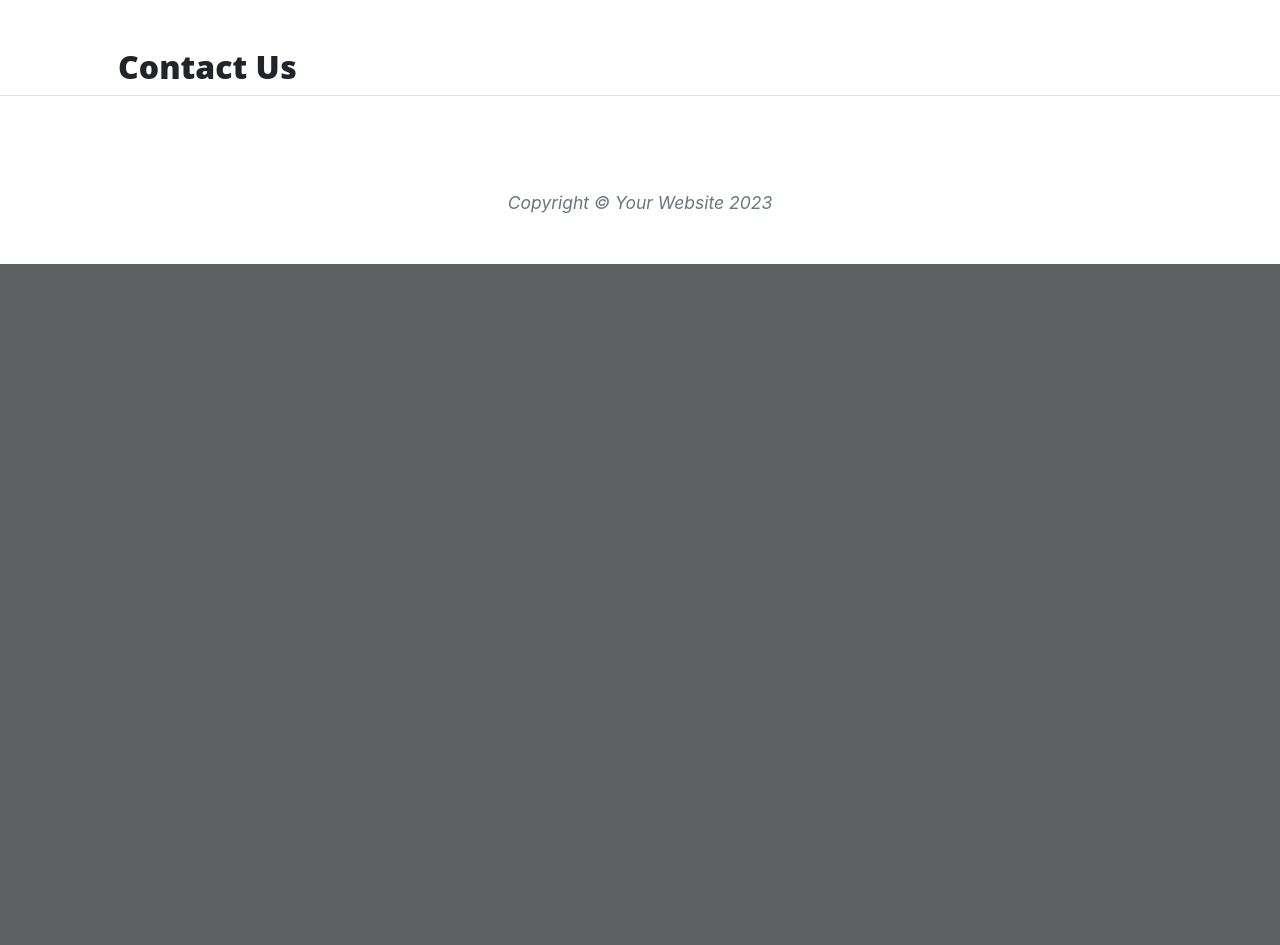
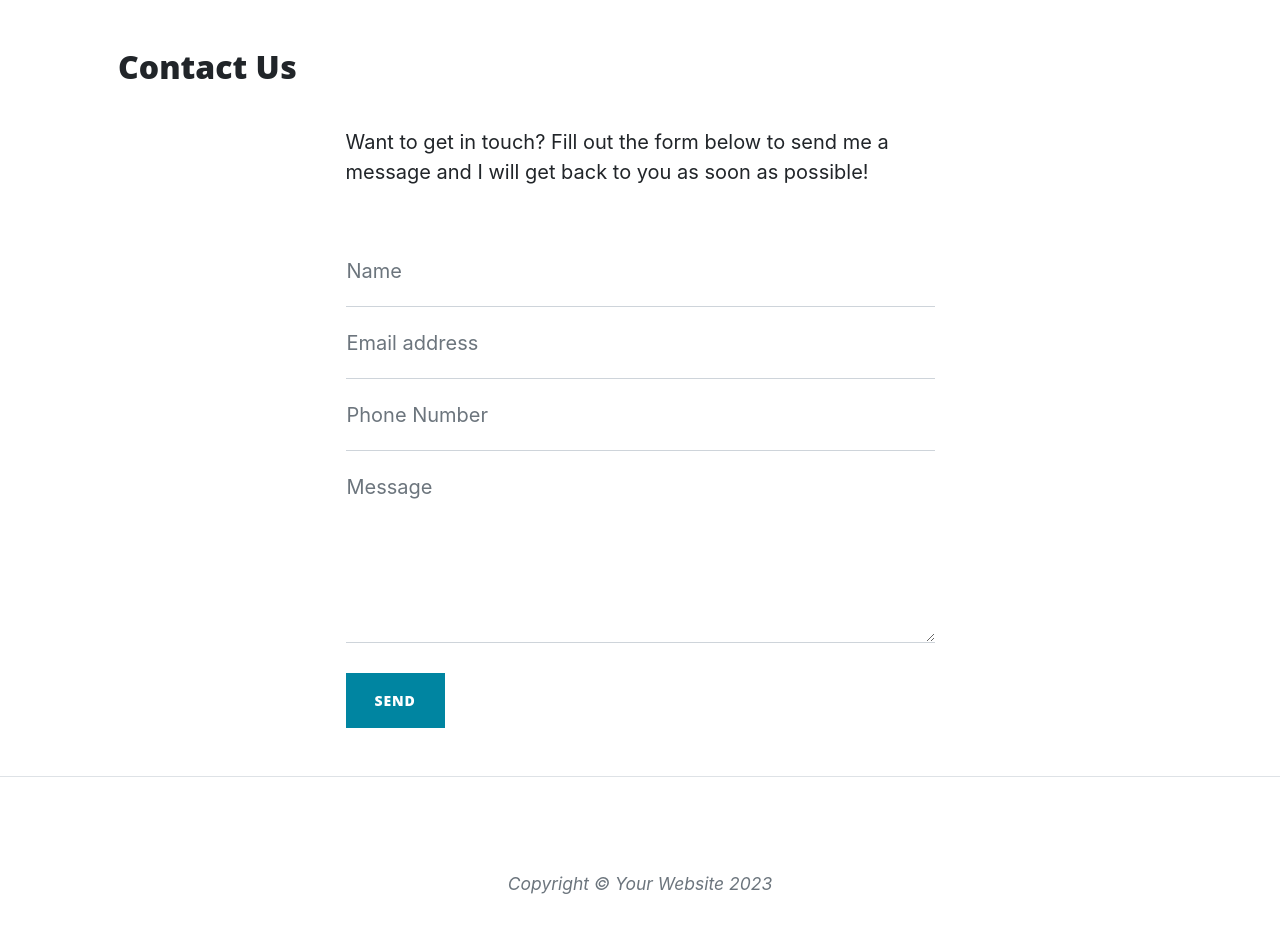
Before and after one commit to Roybin0/thorin-and-co, a Flask app: page /contact in a window 1280 px wide. Shown: the part 628-1573 px from the top of the page. Before the commit the page ends 892 px from the top, so only its background shows below. Run offline with Flask 2, Linux system fonts and the light colour scheme; some libraries are stand-ins or nearby versions.

Commit message:
Add contact form and env.py file

```diff
--- a/run.py
+++ b/run.py
@@ -1,6 +1,6 @@
 import os
 import json
-from flask import Flask, render_template
+from flask import Flask, render_template, request, flash
 
 
 app = Flask(__name__)
@@ -20,8 +20,21 @@ def about():
                            company=data)
 
 
-@app.route("/contact")
+@app.route("/about/<member_name>")
+def about_member(member_name):
+    member = {}
+    with open("data/company.json", "r") as json_data:
+        data = json.load(json_data)
+        for obj in data:
+            if obj["url"] == member_name:
+                member = obj
+    return render_template("member.html", member=member)
+
+
+@app.route("/contact", methods=["GET", "POST"])
 def contact():
+    if request.method == "POST":
+        print(request.form)
     return render_template("contact.html", page_title="Contact Us")
 
 
--- a/templates/about.html
+++ b/templates/about.html
@@ -20,7 +20,7 @@
             {% if loop.index % 2 != 0 %}
 
                 <div class="col-md-7">
-                    <h3>{{ loop.index }}. {{ member.name }}</h3>
+                    <h3><a href="/about/{{ member.url }}">{{ loop.index }}. {{ member.name }}</a></h3>
                     <p>
                         {{ member.description }}
                     </p>
@@ -35,7 +35,7 @@
                     <img src="{{ member.image_source }}" alt="{{ member.name }}" class="featurette-image image-responsive">
                 </div>
                 <div class="col-md-7">
-                    <h3>{{ loop.index }}. {{ member.name }}</h3>
+                    <h3><a href="/about/{{ member.url }}">{{ loop.index }}. {{ member.name }}</a></h3>
                     <p>
                         {{ member.description }}
                     </p>
--- a/templates/contact.html
+++ b/templates/contact.html
@@ -1,4 +1,57 @@
 {% extends "base.html" %}
 {% block content %}
 <h2>{{ page_title }}</h2>
+
+    <div class="row gx-4 gx-lg-5 justify-content-center">
+        <div class="col-md-10 col-lg-8 col-xl-7">
+            <p>Want to get in touch? Fill out the form below to send me a message and I will get back to you as soon as
+                possible!</p>
+            <div class="my-5">
+                <form method="POST" id="contactForm" data-sb-form-api-token="API_TOKEN" name="sentMessage">
+                    <div class="form-floating">
+                        <input class="form-control" id="name" name="name" type="text" placeholder="Enter your name..."
+                            data-sb-validations="required" />
+                        <label for="name">Name</label>
+                        <div class="invalid-feedback" data-sb-feedback="name:required">A name is required.</div>
+                    </div>
+                    <div class="form-floating">
+                        <input class="form-control" id="email" name="email" type="email" placeholder="Enter your email..."
+                            data-sb-validations="required,email" />
+                        <label for="email">Email address</label>
+                        <div class="invalid-feedback" data-sb-feedback="email:required">An email is required.</div>
+                        <div class="invalid-feedback" data-sb-feedback="email:email">Email is not valid.</div>
+                    </div>
+                    <div class="form-floating">
+                        <input class="form-control" id="phone" name="phone" type="tel" placeholder="Enter your phone number..."
+                            data-sb-validations="required" />
+                        <label for="phone">Phone Number</label>
+                        <div class="invalid-feedback" data-sb-feedback="phone:required">A phone number is required.
+                        </div>
+                    </div>
+                    <div class="form-floating">
+                        <textarea class="form-control" id="message" name="message" placeholder="Enter your message here..."
+                            style="height: 12rem" data-sb-validations="required"></textarea>
+                        <label for="message">Message</label>
+                        <div class="invalid-feedback" data-sb-feedback="message:required">A message is required.</div>
+                    </div>
+                    <br />
+                    <div class="d-none" id="submitSuccessMessage">
+                        <div class="text-center mb-3">
+                            <div class="fw-bolder">Form submission successful!</div>
+                            To activate this form, sign up at
+                            <br />
+                            <a
+                                href="https://startbootstrap.com/solution/contact-forms">https://startbootstrap.com/solution/contact-forms</a>
+                        </div>
+                    </div>
+                    <div class="d-none" id="submitErrorMessage">
+                        <div class="text-center text-danger mb-3">Error sending message!</div>
+                    </div>
+
+                    <button class="btn btn-primary text-uppercase " id="submitButton"
+                        type="submit">Send</button>
+                </form>
+            </div>
+        </div>
+    </div>
 {% endblock %}
```
Also changed, not shown: data/company.json (+26 -13 lines), templates/member.html (added, +17 -0 lines).
